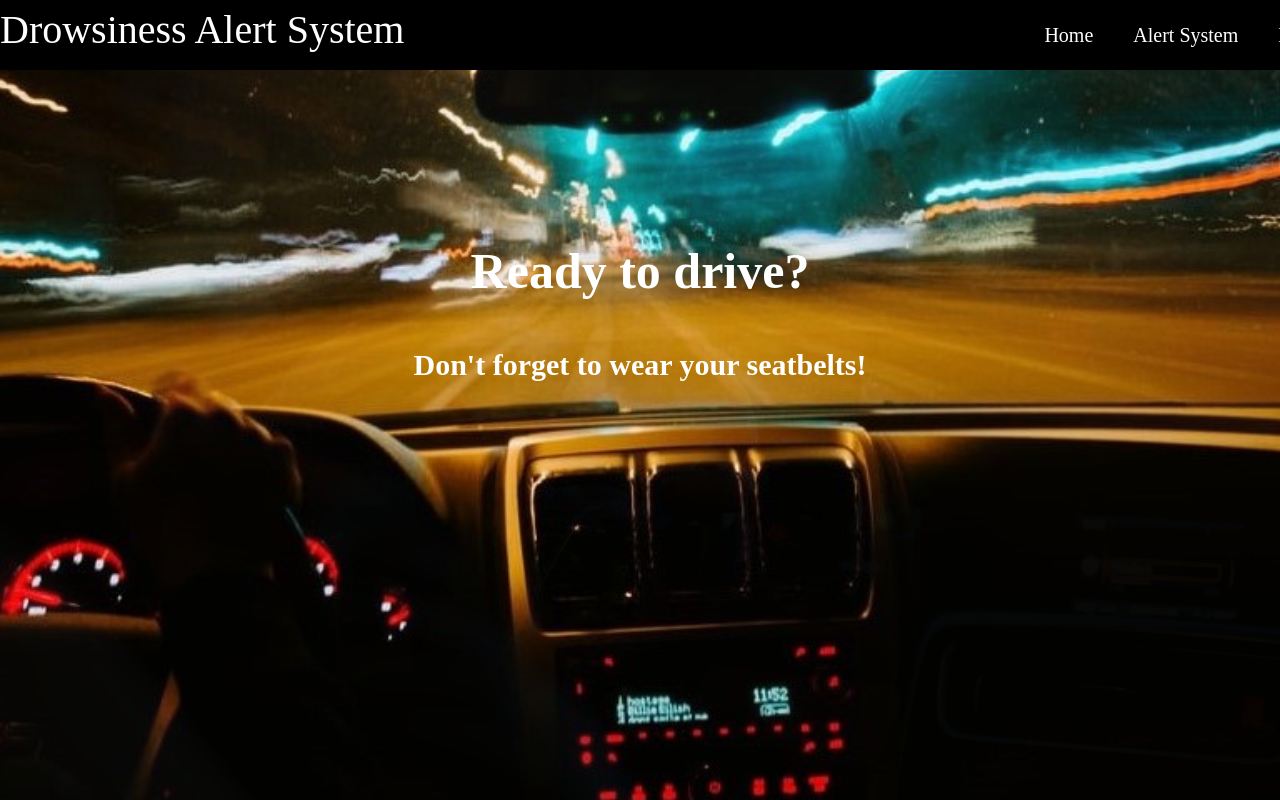
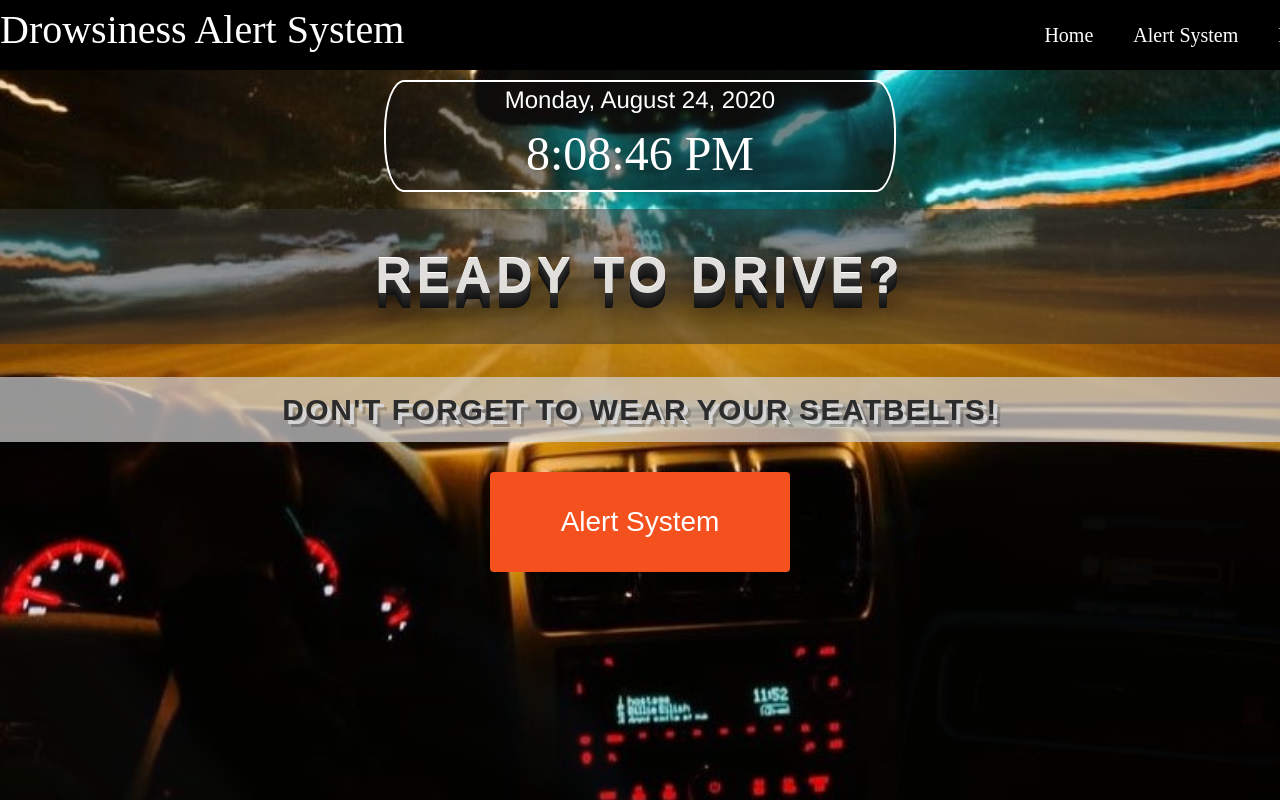
Before and after one commit to swathika1/Drowsiness_alert_flask_app, a Flask app: page / in a window 1280 px wide. Run offline with Flask 2, Linux system fonts and the light colour scheme.

Commit message:
changed font and added time

```diff
--- a/templates/alertsystem.html
+++ b/templates/alertsystem.html
@@ -2,6 +2,7 @@
 <html>
   <head>
       <meta charset="utf-8">
+      <meta name="viewport" content="width=device-width, initial-scale=1">
       <title>Drowsiness Alert System</title>
       <link rel="stylesheet" href="{{url_for('static', filename='css/alertstyle.css')}}">
   </head>
--- a/templates/driving_tips.html
+++ b/templates/driving_tips.html
@@ -2,6 +2,7 @@
 <html>
   <head>
       <meta charset="utf-8">
+      <meta name="viewport" content="width=device-width, initial-scale=1">
       <title>Drowsiness Alert System</title>
       <link rel="stylesheet" href="{{url_for('static', filename='css/drivingstyle.css')}}">
   </head>
--- a/templates/home.html
+++ b/templates/home.html
@@ -2,8 +2,9 @@
 <html>
   <head>
       <meta charset="utf-8">
+      <meta name="viewport" content="width=device-width, initial-scale=1">
       <title>Drowsiness Alert System</title>
-      <link rel= "stylesheet" type= "text/css" href= "{{ url_for('static',filename='css/homestyle.css') }}">
+      <link rel= "stylesheet" type= "text/css" href= "{{ url_for('static',filename='css/homestyle.css')}}">
   </head>
 
   <body>
@@ -25,11 +26,22 @@
 
         <!-- contents -->
         <div class="copy-container">
-          <div class="contents" style="padding-top: 200px">
-          <h1>Ready to drive?</h1>
-          <h2>Don't forget to wear your seatbelts!</h2>
+
+          <div class="wrapper">
+            <div id="date"></div>
+            <div id="time"></div>
+
+        </div>
+          <div class="contents" style="padding-top: 175px">
+
+              <h1 class='deepshadow'>Ready to drive?</h1>
+              <h2 class="retroshadow">Don't forget to wear your seatbelts!</h2>
+
+
+
           </div>
         </div>
+        <button class="button"><span><a href = "{{ url_for('alert_system') }}" >Alert System </a></span></button>
 
       </div>
 
@@ -66,16 +78,16 @@
 /* for changing background images - ends here */
 
 /* Contents */
-.contents h1 {
+/* .contents h1 {
   color:#fff;
   font-size: 50px;
-}
+} */
 
 .contents h2 {
   color:#fff;
   font-size: 30px;
 }
-/* for navigation bar - starts her */
+/* for navigation bar - starts here */
 /* apply a natural box layout model to all elements */
 *, *:before, *:after {
   -moz-box-sizing: border-box; -webkit-box-sizing: border-box; box-sizing: border-box;
@@ -160,9 +172,176 @@ nav a:hover {
 
 /* for navigation bar - ends her */
 
+/* for button */
+/* .box {
+  width: 40%;
+  margin: 0 auto;
+  background: rgba(255,255,255,0.2);
+  padding: 35px;
+  border: 2px solid #fff;
+  border-radius: 20px/50px;
+  background-clip: padding-box;
+  text-align: center;
+} */
+
+.button {
+  border-radius: 4px;
+  background-color: #f4511e;
+  border: none;
+  color: #FFFFFF;
+  text-align: center;
+  font-size: 28px;
+  padding: 20px;
+  width: 300px;
+  height: 100px;
+  transition: all 0.5s;
+  cursor: pointer;
+  margin: 5px;
+}
+
+.button span {
+  cursor: pointer;
+  display: inline-block;
+  position: relative;
+  transition: 0.5s;
+}
+.button a {
+  display: inline-block;
+  color: #fff;
+  text-decoration: none;
+
+}
+
+.button span:after {
+  content: '\00bb';
+  position: absolute;
+  opacity: 0;
+  top: 0;
+  right: -20px;
+  transition: 0.5s;
+}
+
+.button:hover span {
+  padding-right: 25px;
+}
+
+.button:hover span:after {
+  opacity: 1;
+  right: 0;
+}
+
+
+/* class deep shadow */
+h1 {
+  font-family: "Avant Garde", Avantgarde, "Century Gothic", CenturyGothic, "AppleGothic", sans-serif;
+  font-size: 50px;
+  padding: 30px 50px;
+  text-align: center;
+  text-transform: uppercase;
+  text-rendering: optimizeLegibility;
+}
+h2 {
+  font-family: "Avant Garde", Avantgarde, "Century Gothic", CenturyGothic, "AppleGothic", sans-serif;
+  font-size: 30px;
+  padding: 10px 10px;
+  text-align: center;
+  text-transform: uppercase;
+  text-rendering: optimizeLegibility;
+}
+h1.deepshadow {
+  color: #e0dfdc;
+  background-color: rgb(51,51,51,0.5);
+  letter-spacing: 0.1em;
+  text-shadow: 0 -1px 0 #fff, 0 1px 0 #2e2e2e, 0 2px 0 #2c2c2c, 0 3px 0 #2a2a2a, 0 4px 0 #282828, 0 5px 0 #262626, 0 6px 0 #242424, 0 7px 0 #222, 0 8px 0 #202020, 0 9px 0 #1e1e1e, 0 10px 0 #1c1c1c, 0 11px 0 #1a1a1a, 0 12px 0 #181818, 0 13px 0 #161616, 0 14px 0 #141414, 0 15px 0 #121212, 0 22px 30px rgba(0, 0, 0, 0.9);
+}
+
+h2.retroshadow {
+  color: #2c2c2c;
+  background-color: rgb(213,213,213,0.7);
+  letter-spacing: 0.05em;
+  text-shadow: 4px 4px 0px #d5d5d5, 7px 7px 0px rgba(0, 0, 0, 0.2);
+}
+
+/* time */
+.wrapper {
+  position: absolute;
+  top: 10%;
+  left: 25%;
+  right: 25%;
+  width: 40%;
+  margin: 0 auto;
+  background: rgba(17, 14, 14, 0.5);
+  /* padding: 35px; */
+  border: 2px solid white;
+  border-radius: 20px/50px;
+  background-clip: padding-box;
+  text-align: center;
+}
+
+#date {
+  color: white;
+  text-align: center;
+  font-size: 1.5em;
+  font-family: 'Franklin Gothic Medium', 'Arial Narrow', Arial, sans-serif;
+}
+
+#time {
+  color: white;
+  text-align: center;
+  font-size: 3em;
+}
 </style>
 <script src="{{url_for('static', filename='js/script.js')}}"></script>
 <script>
+/* for time */
+(function() {
+  'use strict';
+
+  function getDate() {
+    var date = new Date();
+    var weekday = date.getDay();
+    var month = date.getMonth();
+    var day = date.getDate();
+    var year = date.getFullYear();
+    var hour = date.getHours();
+    var minutes = date.getMinutes();
+    var seconds = date.getSeconds();
+
+    if (hour < 10) hour = "0" + hour;
+    if (minutes < 10) minutes = "0" + minutes;
+    if (seconds < 10) seconds = "0" + seconds;
+
+    var monthNames = ["January", "February", "March", "April", "May", "June", "July", "August", "September", "October", "November", "December"];
+
+    var weekdayNames = ["Sunday", "Monday", "Tuesday", "Wednesday", "Thursday", "Friday", "Saturday"];
+
+    var monthColors = ["#1E90FF", "#FF69B4", "#00FFFF", "#7CFC00", "#00CED1", "#FF1493", "#00008B", "#FF7F50", "#C71585", "#FF4500", "#FFD700", "#800000"]
+
+    var ampm = " PM ";
+
+    if (hour < 12) ampm = " AM ";
+
+    if (hour > 12) hour -= 12;
+
+    var showDate = weekdayNames[weekday] + ", " + monthNames[month] + " " + day + ", " + year;
+
+    var showTime = hour + ":" + minutes + ":" + seconds + ampm;
+
+    var color = monthColors[month];
+
+    document.getElementById('date').innerHTML = showDate;
+
+    document.getElementById('time').innerHTML = showTime;
+
+    document.bgColor = color;
+
+
+    requestAnimationFrame(getDate);
+  }
+
+  getDate();
+
+}());
 </script>
 </body>
 </html>
```
